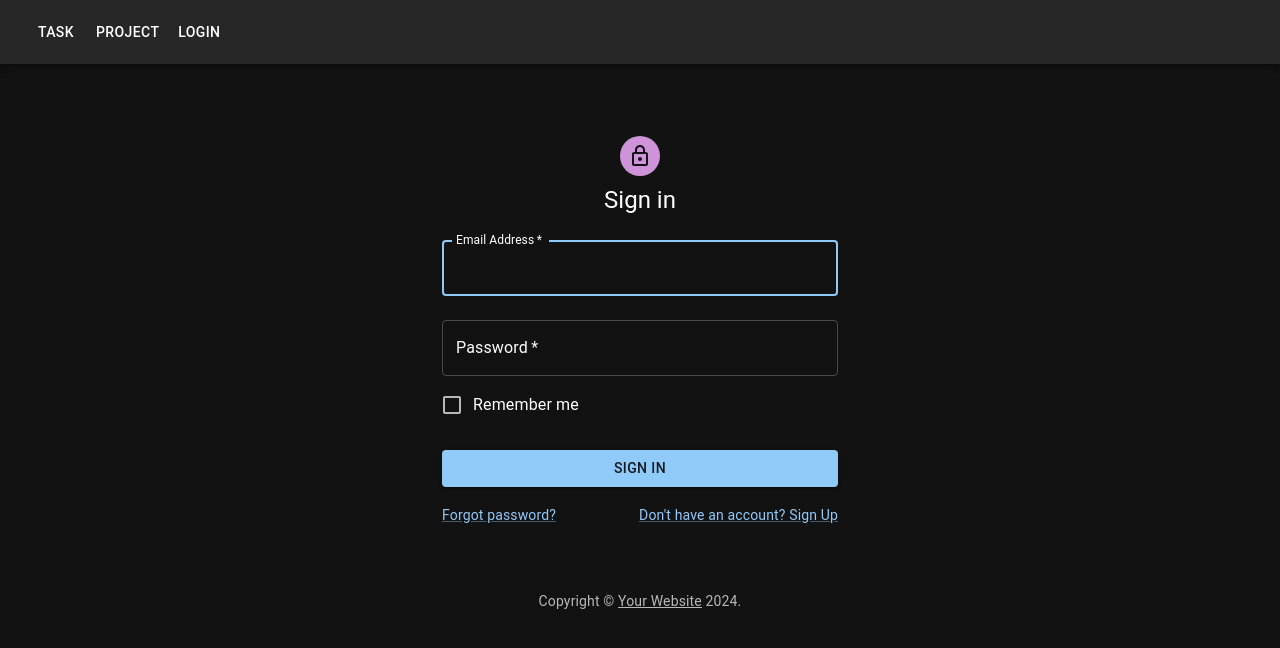
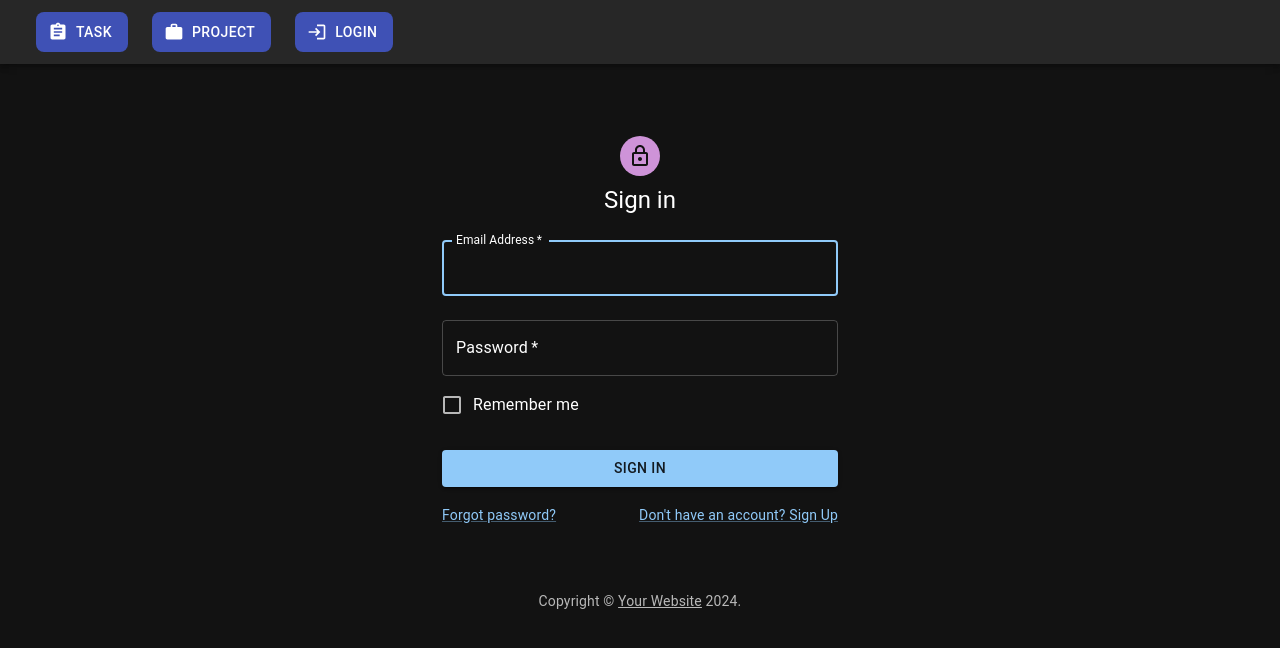
Before and after one commit to UP210052/AdministradorTareas, a React (Create React App) app in the folder frontend/: page /login in a window 1280 px wide. Shown: the top 648 px of the page. Built offline with nearby package versions, Linux system fonts and the light colour scheme; no server answers.

Commit message:
NavBar nuevo con iconos

```diff
--- a/frontend/src/components/Navbar/navbar.js
+++ b/frontend/src/components/Navbar/navbar.js
@@ -1,43 +1,60 @@
 import React from 'react';
+import { AppBar, Toolbar, Button, IconButton } from '@mui/material';
 import { Link } from 'react-router-dom';
-import { AppBar, Toolbar, Button } from '@mui/material';
+import HomeIcon from '@mui/icons-material/Home';
+import TaskIcon from '@mui/icons-material/Assignment';
+import ProjectIcon from '@mui/icons-material/Work';
+import LoginIcon from '@mui/icons-material/Login';
 
 const menuItems = [
+
   {
-    id: 1,
+    id: 2,
     name: 'Task',
     path: '/task',
-  },
-  {
-    id: 2,
-    name: 'Project',
-    path: '/project',
+    icon: <TaskIcon />,
   },
   {
     id: 3,
+    name: 'Project',
+    path: '/project',
+    icon: <ProjectIcon />,
+  },
+  {
+    id: 4,
     name: 'Login',
     path: '/login',
-  },
+    icon: <LoginIcon />,
+  }
 ];
 
-class Navbar extends React.Component {
-  renderMenuItems = (selectedItem) => {
-    this.setState({
-      actualPage: selectedItem
-    });
-  }
-
-  render() {
+const Navbar = () => {
   return (
-      <AppBar position="static">
+    <AppBar position="static" color="primary">
       <Toolbar>
-          {menuItems.map(item => (
+        {menuItems.map((item) => (
           <Button
             key={item.id}
-              color="inherit"
             component={Link}
             to={item.path}
-              onClick={() => this.renderMenuItems(item.name)}
+            startIcon={item.icon}
+            sx={{
+              color: 'white',
+              mx: 1.5,
+              px: 2,
+              py: 1,
+              borderRadius: 2,
+              backgroundColor: '#3f51b5',
+              '&:hover': {
+                backgroundColor: '#5c6bc0',
+                transform: 'scale(1.05)',
+                transition: 'transform 0.2s ease-in-out',
+              },
+              '&:active': {
+                transform: 'scale(0.95)',
+                transition: 'transform 0.1s ease-in-out',
+              },
+            }}
           >
             {item.name}
           </Button>
@@ -45,7 +62,6 @@ class Navbar extends React.Component {
       </Toolbar>
     </AppBar>
   );
-  }
-}
+};
 
 export default Navbar;
```
Lines whose indentation alone changed are shown as unchanged.
